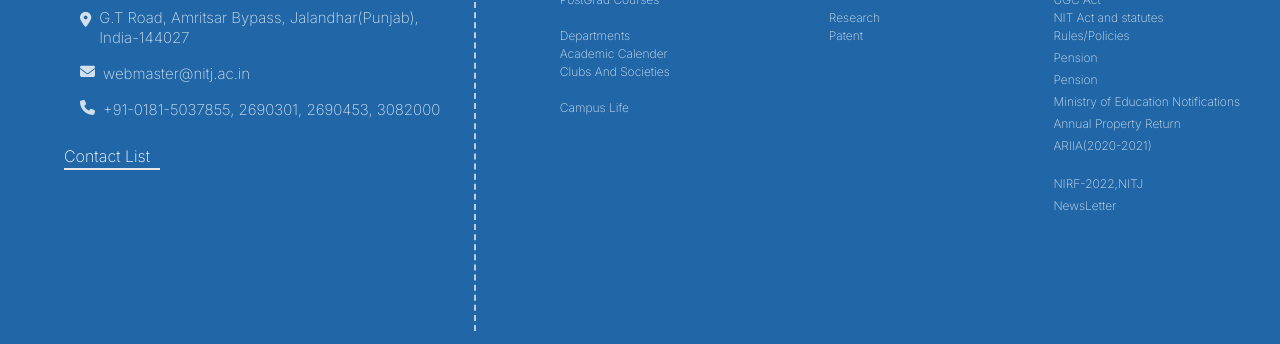
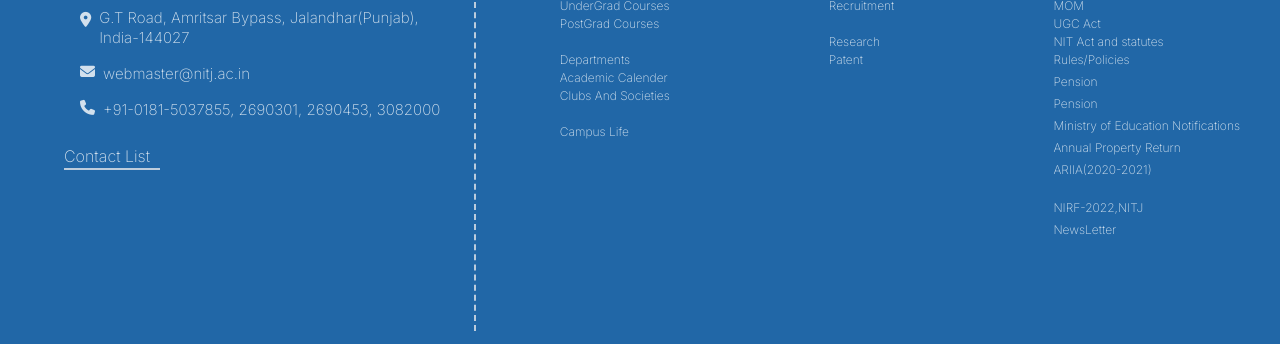
Before and after one commit to wdmc-nitj/footer.github.io, a website: page index.html in a window 1280 px wide. Shown: the part 339-683 px from the top of the page. Drawn offline with nearby package versions, Linux system fonts and the light colour scheme.

Commit message:
Update index.html

```diff
--- a/index.html
+++ b/index.html
@@ -35,12 +35,12 @@
     <h3 class="mt-2">  +91-0181-5037855, 2690301, 2690453, 3082000</h3>
 </div>
 </div>
-<div class="lg:ml-[4em] lg:mt-6 mt-2 lg-text-lg text-base border-b-2 w-[6em] relative ml-[2em]"><a href="#">Contact List</a></div>
+<div class="lg:ml-[4em] lg:mt-6 mt-2 lg-text-base text-base border-b-2 w-[6em] relative ml-[2em] opacity-80"><a href="#">Contact List</a></div>
 </div>
 
 <div class="lg:border-r-2 lg:border-y-gray-300 lg:border-dashed lg:opacity-80 lg:h-3/4 lg:relative lg:right-20 none mt-5"></div>
 
-<div class="lg:mt-10 lg:w-[54%] w-[90%] lg:mr-10 lg:ml-1 ml-3 mr-3 mb-3.5 mt-0">
+<div class="lg:mt-16 lg:w-[54%] w-[90%] lg:mr-10 lg:ml-1 ml-3 mr-3 mb-3.5 mt-0">
     <h2 class="mb-2 text-xl font-semibold mt-16 lg:mt-0">Quick Links</h2>
     <div class="flex justify-between">
     <div class="flex flex-col opacity-80 lg:text-[12px] text-[10px]">
```
